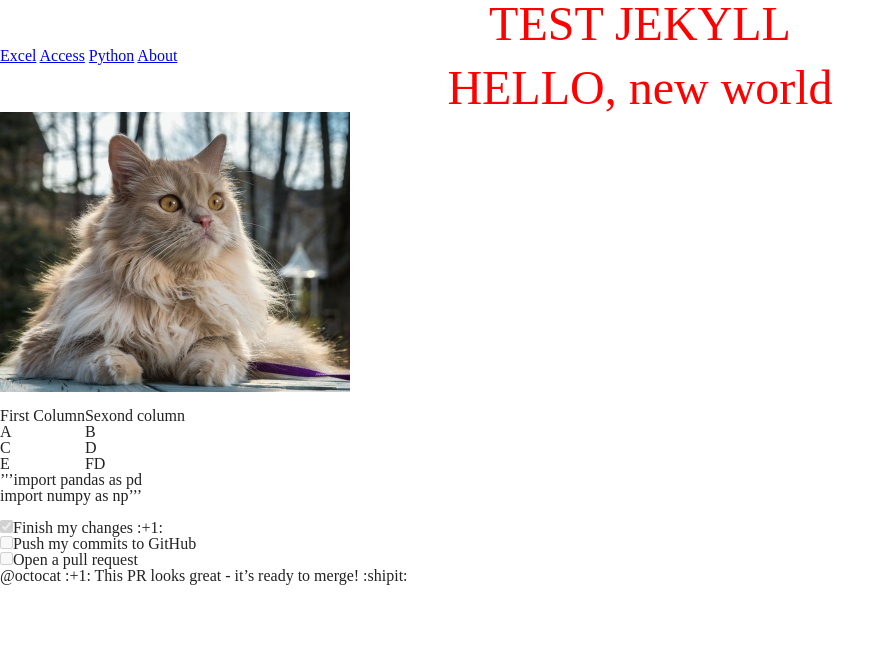
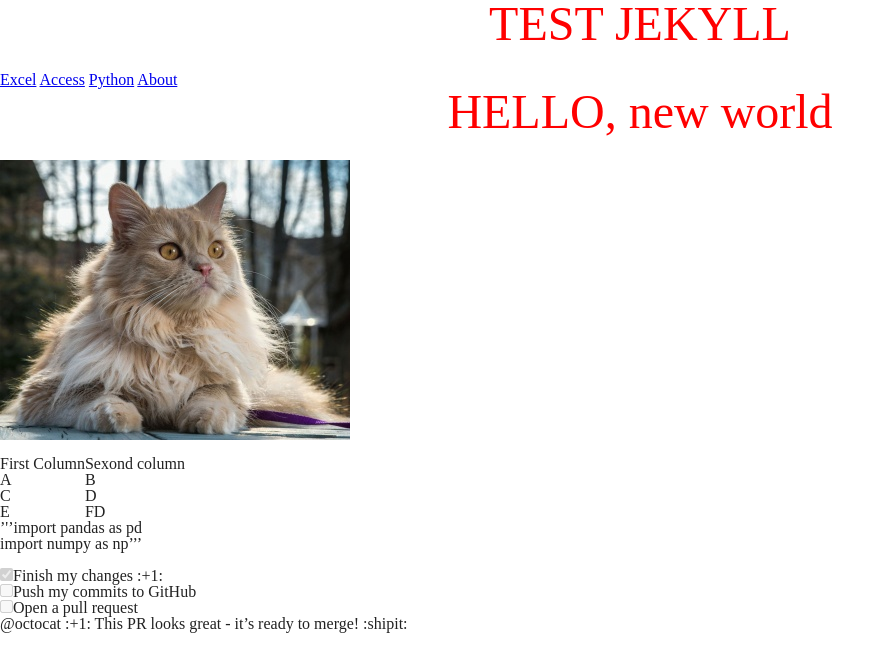
Before and after one commit to OldAlmos/main, a Jekyll site: the page built from index.md, in a window 1280 px wide. Shown: the top 672 px of the page, without its empty margins (0-895 px from the left). Built offline with Jekyll 4.4.1, drawn with Linux system fonts in a browser that asks for light colours.

Commit message:
Update style.css

```diff
--- a/css/style.css
+++ b/css/style.css
@@ -6,7 +6,7 @@
   font-size: 3em;
   color : red;
   text-align : center;
-  margin-bottom: 1,5em;
+  margin-bottom: 0.5em;
 }
 p {
   font-size: 1em;
```
